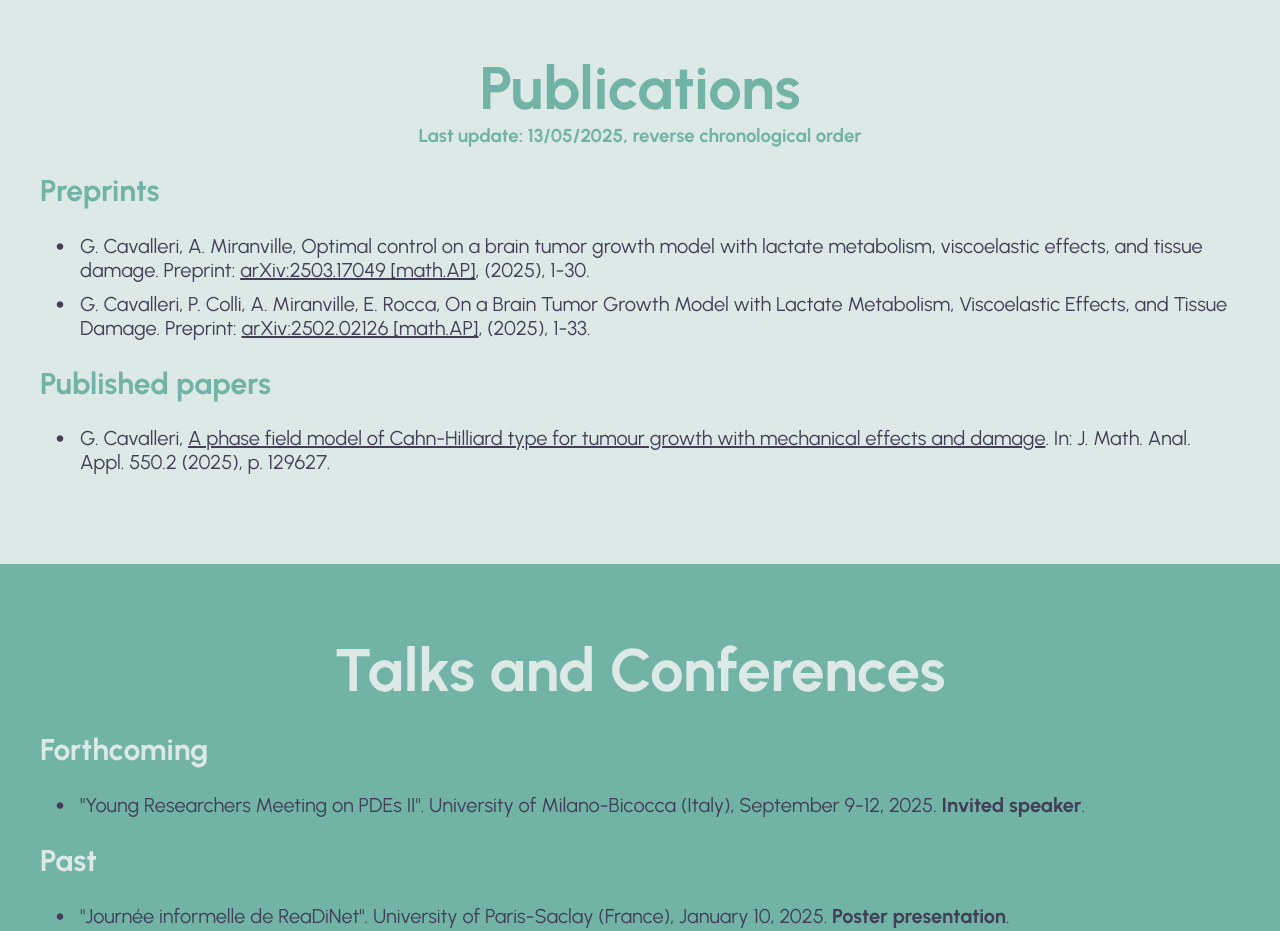
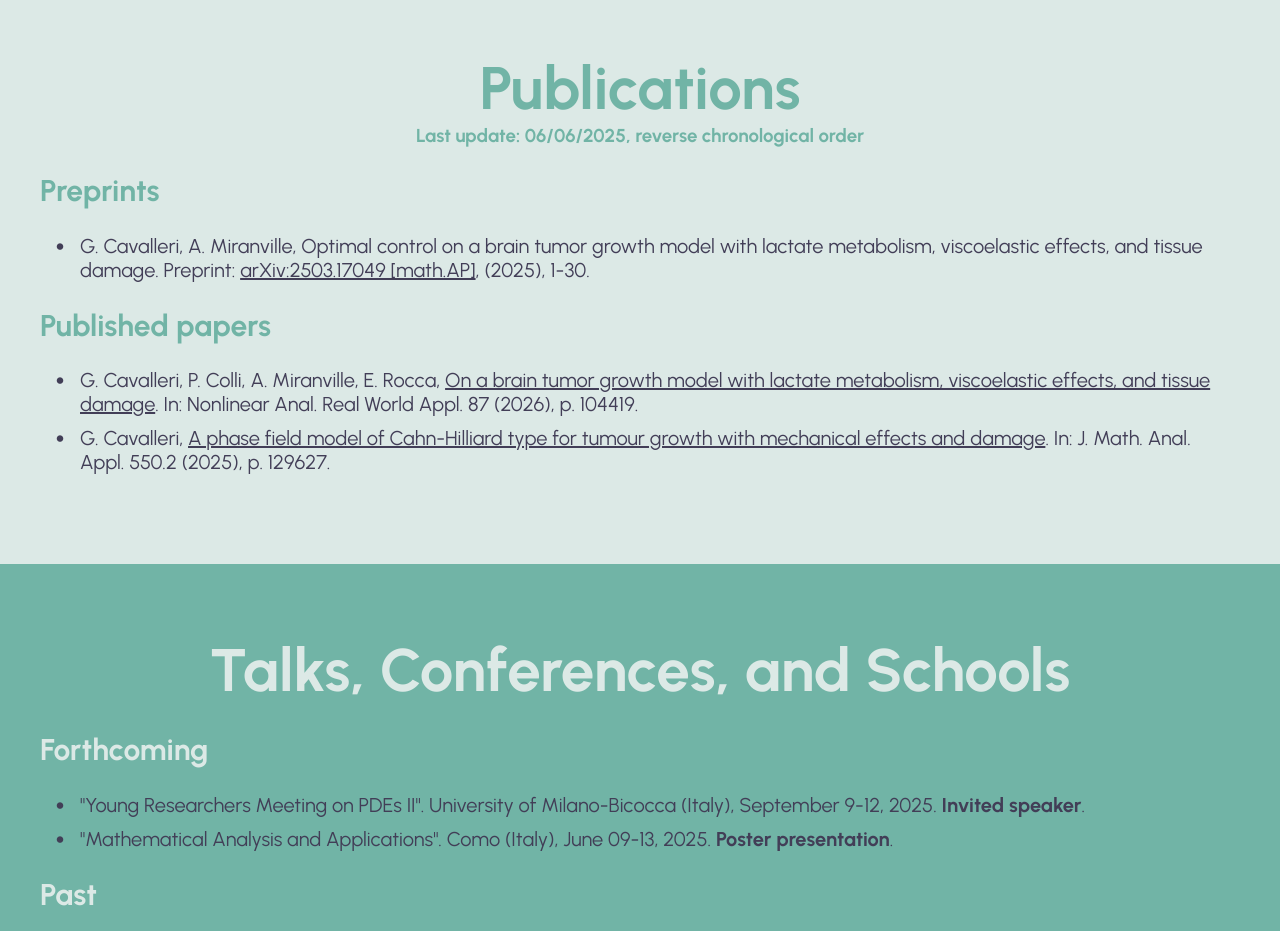
Before and after one commit to GiuliaCavalleri/giuliacavalleri.github.io, a plain HTML site: page index.html in a window 1280 px wide. Shown: the part 660-1591 px from the top of the page. Drawn offline with Linux system fonts and the light colour scheme.

Commit message:
Aggiornato CV, pubblicazioni, insegnamento

```diff
--- a/index.html
+++ b/index.html
@@ -47,22 +47,23 @@
 		</div>
 		<div id="publications" class="section section-chiara">
 			<h1>Publications</h1>
-			<h3>Last update: 13/05/2025, reverse chronological order</h3>
+			<h3>Last update: 06/06/2025, reverse chronological order</h3>
 			<h2>Preprints</h2>
 			<ul class="fa-ul">
 				<li><span class="fa-li"><i class="fa-solid fa-3xs fa-circle"></i></span>G. Cavalleri, A. Miranville, Optimal control on a brain tumor growth model with lactate metabolism, viscoelastic effects, and tissue damage. Preprint: <a href="https://arxiv.org/abs/2503.17049" target="_blank">arXiv:2503.17049 [math.AP]</a>, (2025), 1-30.</li>
-				<li><span class="fa-li"><i class="fa-solid fa-3xs fa-circle"></i></span>G. Cavalleri, P. Colli, A. Miranville, E. Rocca, On a Brain Tumor Growth Model with Lactate Metabolism, Viscoelastic Effects, and Tissue Damage. Preprint: <a href="https://arxiv.org/abs/2502.02126" target="_blank">arXiv:2502.02126 [math.AP]</a>, (2025), 1-33.</li>
 			</ul>
 			<h2>Published papers</h2>
 			<ul class="fa-ul">
+				<li><span class="fa-li"><i class="fa-solid fa-3xs fa-circle"></i></span>G. Cavalleri, P. Colli, A. Miranville, E. Rocca, <a href="https://doi.org/10.1016/j.nonrwa.2025.104419" target="_blank">On a brain tumor growth model with lactate metabolism, viscoelastic effects, and tissue damage</a>. In: Nonlinear Anal. Real World Appl. 87 (2026), p. 104419.</li>
 				<li><span class="fa-li"><i class="fa-solid fa-3xs fa-circle"></i></span>G. Cavalleri, <a href="https://doi.org/10.1016/j.jmaa.2025.129627" target="_blank">A phase field model of Cahn-Hilliard type for tumour growth with mechanical effects and damage</a>. In: J. Math. Anal. Appl. 550.2 (2025), p. 129627.</li>
 			</ul>
 		</div>
 		<div id="events" class="section section-scura">
-			<h1>Talks and Conferences</h1>
+			<h1>Talks, Conferences, and Schools</h1>
 			<h2>Forthcoming</h2>
 			<ul class="fa-ul">
 				<li><span class="fa-li"><i class="fa-solid fa-3xs fa-circle"></i></span>"Young Researchers Meeting on PDEs II". University of Milano-Bicocca (Italy), September 9-12, 2025. <b>Invited speaker</b>.</li>
+				<li><span class="fa-li"><i class="fa-solid fa-3xs fa-circle"></i></span> "Mathematical Analysis and Applications". Como (Italy),  June 09-13, 2025. <b>Poster presentation</b>.</li>
 			</ul>
 			<h2>Past</h2>
 			<ul class="fa-ul">
@@ -82,6 +83,8 @@
 			<h1>Teaching</h1>
 			<h2><b>University of Pavia</b></h2>
 			<ul class="fa-ul">
+				<li><span class="fa-li"><i class="fa-solid fa-3xs fa-circle"></i></span>A.Y. 2024-2025: Exercise lectures for “Complementi di Analisi Matematica I”, degree course in Fisica (40 hours).</li>
+				<li><span class="fa-li"><i class="fa-solid fa-3xs fa-circle"></i></span>A.Y. 2024-2025: Seminar lectures for “Analisi Matematica I”, degree course in Ingegneria Civile e Ambientale and Ingegneria Edile e Architettura (24 hours).</li>
 				<li><span class="fa-li"><i class="fa-solid fa-3xs fa-circle"></i></span>A.Y. 2023-2024: Teaching assistant for “Analisi Matematica I”, degree course in Ingegneria Civile e Ambientale and Ingegneria Edile e Architettura.</li>
 				<li><span class="fa-li"><i class="fa-solid fa-3xs fa-circle"></i></span>A.Y. 2023-2024: Seminar lectures for “Elementi di Matematica”, degree course in Scienze e tecnologie per l’ambiente e la natura (12 hours).</li>
 				<li><span class="fa-li"><i class="fa-solid fa-3xs fa-circle"></i></span>A.Y. 2022-2023: Seminar lectures for “Elementi di Matematica”, degree course in Scienze e tecnologie per l’ambiente e la natura (12 hours).</li>
```
Also changed, not shown: 1 other file.
